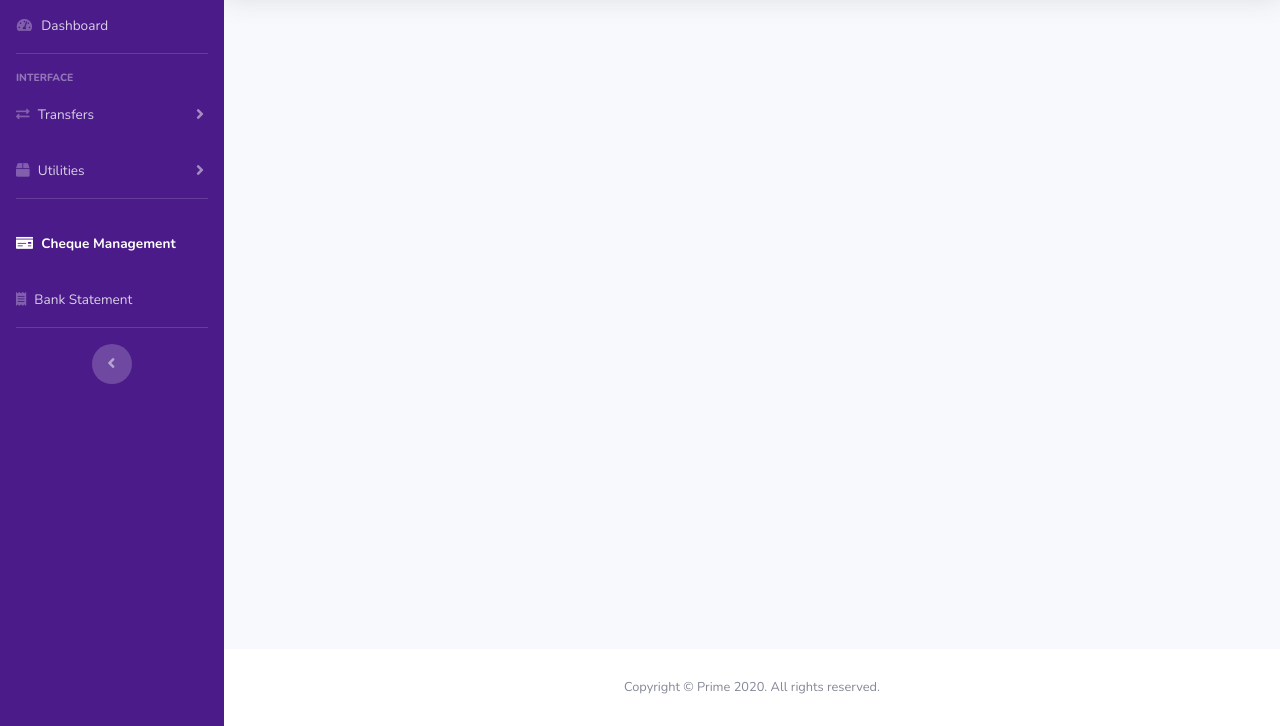
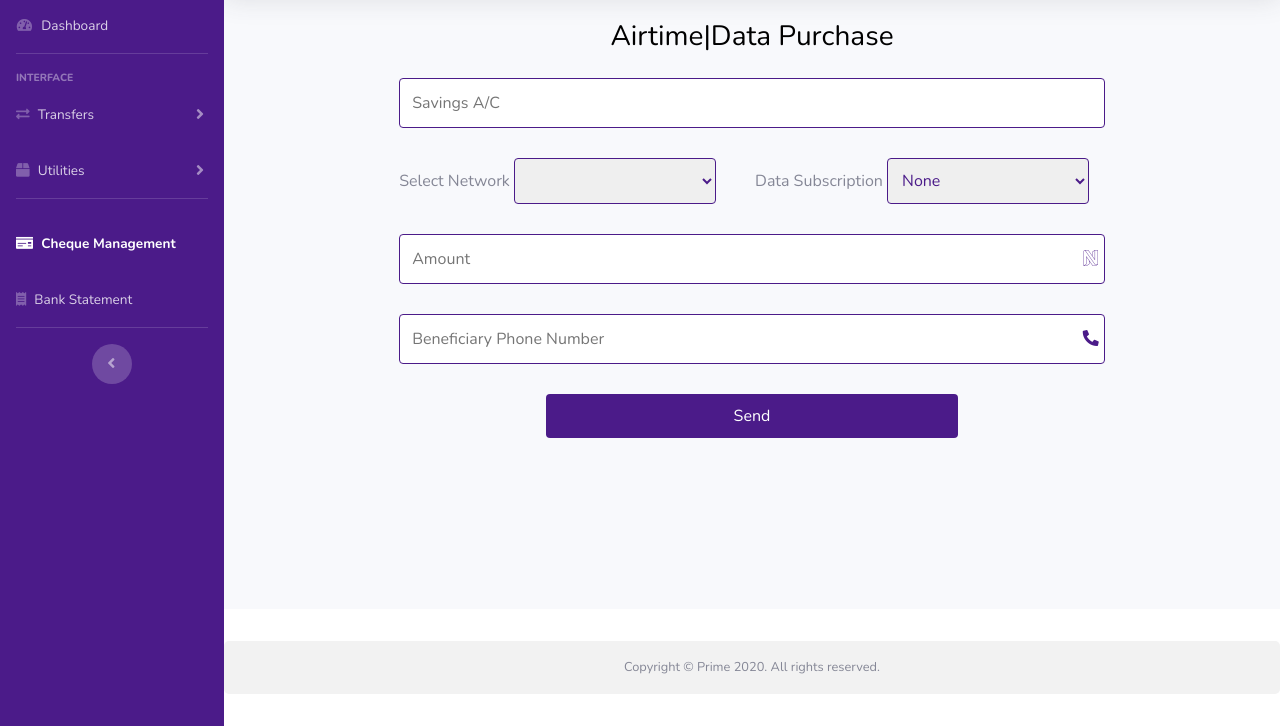
Before and after one commit to Francystem/PRIME, a website with bundled scripts: page airtime.html in a window 1280 px wide. Shown: the part 74-800 px from the top of the page. Built offline with nearby package versions, Linux system fonts and the light colour scheme.

Commit message:
few changes on transfer page

```diff
--- a/airtime.html
+++ b/airtime.html
@@ -17,6 +17,7 @@
 
   <!-- Custom styles for this template-->
   <link href="css/sb-admin-2.min.css" rel="stylesheet">
+  <link rel="stylesheet" href="css/style.css">
 
 </head>
 
@@ -258,7 +259,66 @@
         <!-- Begin Page Content -->
         <div class="container-fluid">
 
+          <!-- Page Heading -->
+          <h3 class="h3 mb-4 text-center"  style="color:black;">Airtime|Data Purchase</h3>
 
+          <form action="action_page.php">
+
+
+          <div class="row">
+
+            <div class="col">
+              <input type="text" id="fname" name="firstname" placeholder="Savings A/C">
+            </div>
+          </div>
+
+
+          <label for="Network">Select Network</label>
+
+          <select name="network" id="network" >
+            <option value=""></option>
+            <option value="Airtel">Airtel</option>
+            <option value="Etisalat">Etisalat</option>
+            <option value="Glo">Glo</option>
+            <option value="MTN">MTN</option>
+          </select>
+
+          <label for="data" class="data">Data Subscription</label>
+
+          <select name="data" id="data" >
+            <option value="None">None</option>
+            <option value="500MB">500MB</option>
+            <option value="750MB">750MB</option>
+            <option value="1GB">1GB</option>
+            <option value="1.5GB">1.5GB</option>
+            <option value="2GB">2GB</option>
+            <option value="3.5GB">3.5GB</option>
+            <option value="5GB">5GB</option>
+            <option value="8GB">8GB</option>
+            <option value="10GB">10GB</option>
+          </select>
+
+
+
+          <div class="row">
+
+            <div class="col">
+              <input type="text" id="fname" name="firstname"  placeholder="Amount"><i class="fab fa-neos"></i>
+            </div>
+          </div>
+
+          <div class="row">
+
+            <div class="col">
+              <input type="text" id="fname" name="firstname" placeholder="Beneficiary Phone Number"><i class="fas fa-phone-alt"></i>
+            </div>
+          </div>
+
+
+          <div class="row">
+            <input type="submit" value="Send">
+          </div>
+        </form>
         </div>
         <!-- /.container-fluid -->
 
--- a/css/style.css
+++ b/css/style.css
@@ -102,3 +102,34 @@ input[type=submit] {
   margin-left: -22px;
   color: #4B1B89;
 }
+.fa-neos{
+  margin-left: -22px;
+  color: #4B1B89;
+}
+.fa-phone-alt{
+  margin-left: -22px;
+  color: #4B1B89;
+}
+label{
+  margin-left:15%;
+}
+.data{
+  margin-left:3.5%;
+}
+#network{
+  border: 1px solid #4B1B89;
+  color: #4B1B89;
+  padding: 10px 10px;
+  border-radius: 4px;
+  cursor: pointer;
+  width: 20%;
+}
+#data{
+  border: 1px solid #4B1B89;
+  color: #4B1B89;
+  padding: 10px 10px;
+  border-radius: 4px;
+  cursor: pointer;
+  width: 20%;
+  margin-bottom: 3%;
+}
```
Also changed, not shown: transfer.html (+23 -9 lines).
